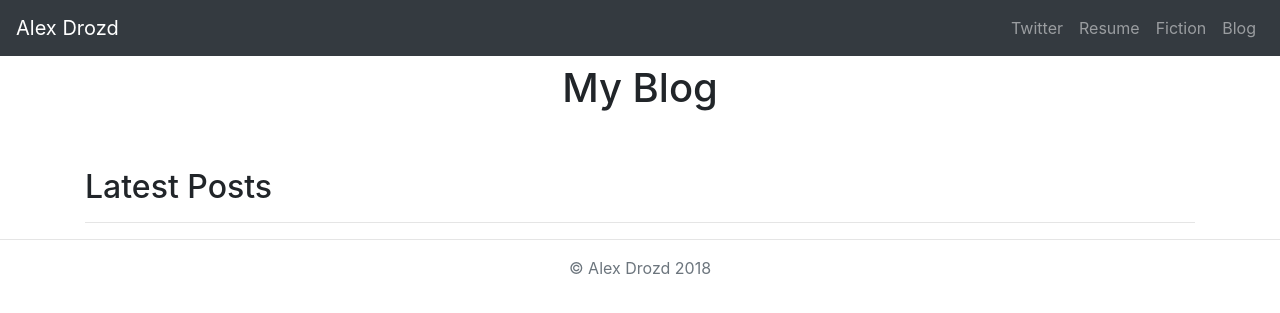
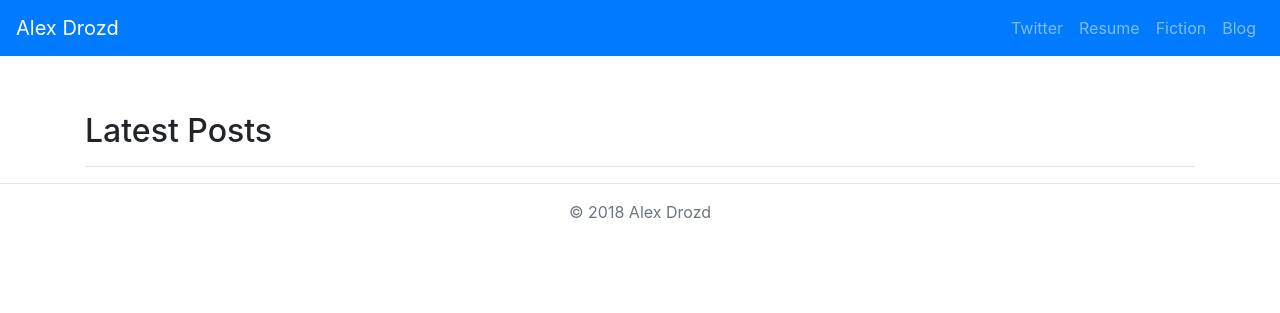
Before and after one commit to brno32/portfolio-site, a Django app: page /blog/ in a window 1280 px wide. Shown: the top 313 px of the page. Run offline with Django 3.2, Linux system fonts and the light colour scheme; data that the repository does not hold is empty; some libraries are stand-ins or nearby versions.

Commit message:
fiddles with base.html

```diff
--- a/portfolio/templates/base.html
+++ b/portfolio/templates/base.html
@@ -18,7 +18,7 @@
   <body>
 
     <header>
-      <nav class="navbar navbar-expand-lg navbar-dark bg-dark">
+      <nav class="navbar fixed-top navbar-expand-lg navbar-dark bg-primary">
         <a class="navbar-brand" href="{% url 'home' %}">Alex Drozd</a>
         <button class="navbar-toggler" type="button" data-toggle="collapse" data-target="#navbarNav" aria-controls="navbarNav" aria-expanded="false" aria-label="Toggle navigation">
           <span class="navbar-toggler-icon"></span>
@@ -26,13 +26,13 @@
         <div class="collapse navbar-collapse" id="navbarNav">
           <ul class="navbar-nav ml-auto">
             <li class="nav-item">
-              <a class="nav-link" href="http://twitter.com/brno32">Twitter</a>
+              <a class="nav-link" href="http://twitter.com/brno32" target="_blank">Twitter</a>
             </li>
             <li class="nav-item">
-              <a class="nav-link" href="{% static 'blank_pdf.pdf' %}">Resume</a>
+              <a class="nav-link" href="{% static 'blank_pdf.pdf' %}" target="_blank" >Resume</a>
             </li>
             <li class="nav-item">
-              <a class="nav-link" href="https://curiousfictions.com/authors/">Fiction</a>
+              <a class="nav-link" href="https://curiousfictions.com/authors/" target="_blank" >Fiction</a>
             </li>
             <li class="nav-item">
               <a class="nav-link" href="{% url 'allblogs' %}">Blog</a>
@@ -50,7 +50,7 @@
     <footer class="text-muted">
       <hr>
       <div class="container text-center">
-        <p>© Alex Drozd {% now "Y" %}</p>
+        <p>© {% now "Y" %} Alex Drozd</p>
       </div>
     </footer>
 
```
